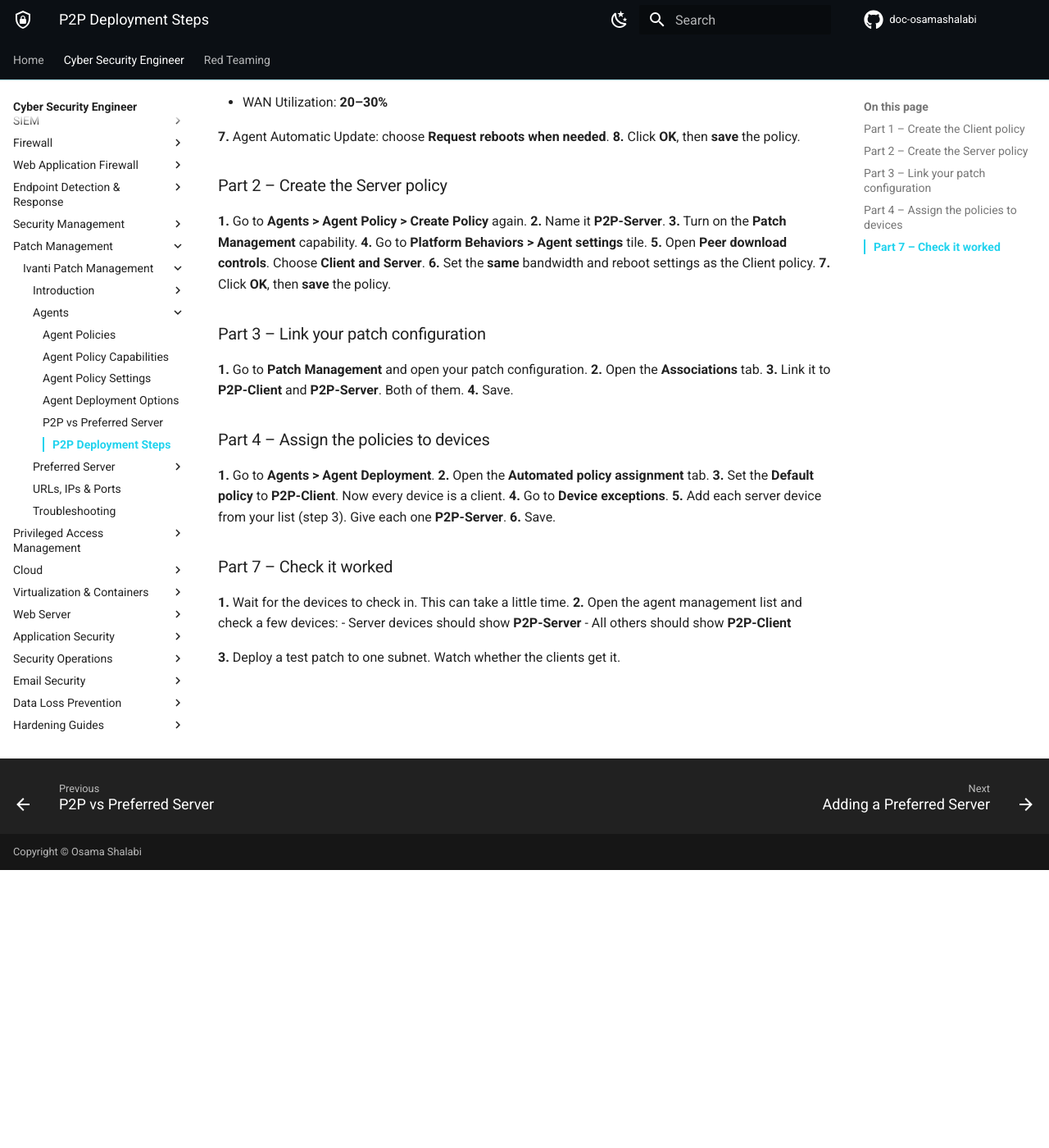
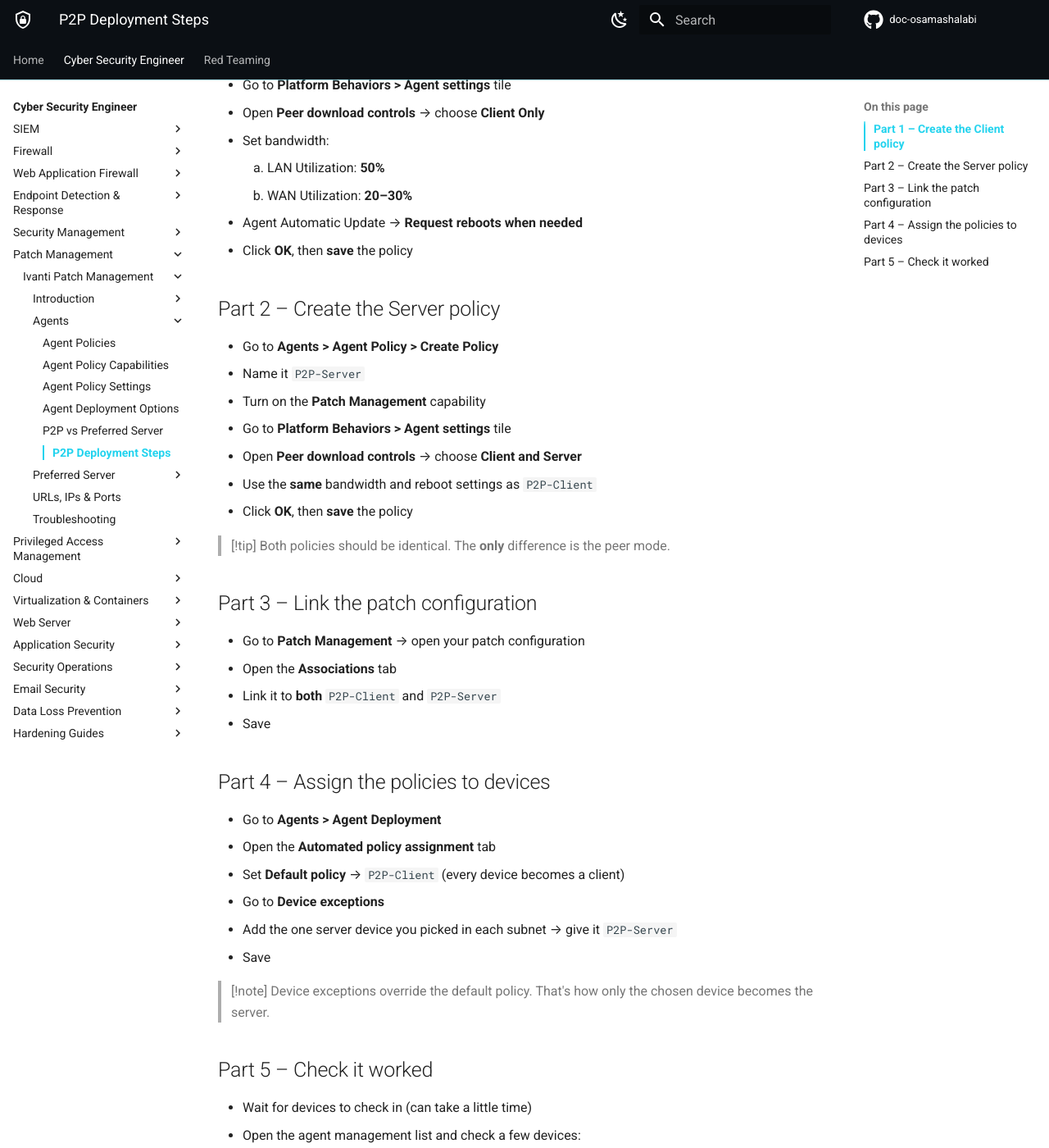
Before and after one commit to osamashalabi432-png/doc-osamashalabi, an MkDocs documentation site: the page built from docs/cyber-security-engineer/patch-management/ivanti/Agents/P2P deployment steps.md, in a window 1280 px wide and 1400 px high, scrolled down 339 px. Shown: the whole window at 82% size. Built offline with MkDocs 1.6.1 and Material for MkDocs 9.7.7, drawn with Linux system fonts in a browser that asks for light colours; comment, search, counter and statistics services are not loaded; some of the changed text lies outside the part shown.

Commit message:
vault backup: 2026-10-04 05:06:27

```diff
--- a/docs/cyber-security-engineer/patch-management/ivanti/Agents/P2P deployment steps.md
+++ b/docs/cyber-security-engineer/patch-management/ivanti/Agents/P2P deployment steps.md
@@ -1,49 +1,51 @@
-### Part 1 – Create the Client policy
+## Part 1 – Create the Client policy
 
-**1.** Go to **Agents > Agent Policy > Create Policy**.
-**2.** Name it **P2P-Client**.
-**3.** Turn on the **Patch Management** capability.
-**4.** Go to **Platform Behaviors > Agent settings** tile.
-**5.** Open **Peer download controls**. Choose **Client Only**.
-**6.** Set bandwidth:
+- Go to **Agents > Agent Policy > Create Policy**
+- Name it `P2P-Client`
+- Turn on the **Patch Management** capability
+- Go to **Platform Behaviors > Agent settings** tile
+- Open **Peer download controls** → choose **Client Only**
+- Set bandwidth:
+    1. LAN Utilization: **50%**
+    2. WAN Utilization: **20–30%**
 
-- LAN Utilization: **50%**
-- WAN Utilization: **20–30%**
+- Agent Automatic Update → **Request reboots when needed**
+- Click **OK**, then **save** the policy
 
-**7.** Agent Automatic Update: choose **Request reboots when needed**.
-**8.** Click **OK**, then **save** the policy.
+## Part 2 – Create the Server policy
 
-### Part 2 – Create the Server policy
+- Go to **Agents > Agent Policy > Create Policy**
+- Name it `P2P-Server`
+- Turn on the **Patch Management** capability
+- Go to **Platform Behaviors > Agent settings** tile
+- Open **Peer download controls** → choose **Client and Server**
+- Use the **same** bandwidth and reboot settings as `P2P-Client`
+- Click **OK**, then **save** the policy
 
-**1.** Go to **Agents > Agent Policy > Create Policy** again.
-**2.** Name it **P2P-Server**.
-**3.** Turn on the **Patch Management** capability.
-**4.** Go to **Platform Behaviors > Agent settings** tile.
-**5.** Open **Peer download controls**. Choose **Client and Server**.
-**6.** Set the **same** bandwidth and reboot settings as the Client policy.
-**7.** Click **OK**, then **save** the policy.
+> [!tip] Both policies should be identical. The **only** difference is the peer mode.
 
-### Part 3 – Link your patch configuration
+## Part 3 – Link the patch configuration
 
-**1.** Go to **Patch Management** and open your patch configuration.
-**2.** Open the **Associations** tab.
-**3.** Link it to **P2P-Client** and **P2P-Server**. Both of them.
-**4.** Save.
+- Go to **Patch Management** → open your patch configuration
+- Open the **Associations** tab
+- Link it to **both** `P2P-Client` and `P2P-Server`
+- Save
 
-### Part 4 – Assign the policies to devices
+## Part 4 – Assign the policies to devices
 
-**1.** Go to **Agents > Agent Deployment**.
-**2.** Open the **Automated policy assignment** tab.
-**3.** Set the **Default policy** to **P2P-Client**. Now every device is a client.
-**4.** Go to **Device exceptions**.
-**5.** Add each server device from your list (step 3). Give each one **P2P-Server**.
-**6.** Save.
+- Go to **Agents > Agent Deployment**
+- Open the **Automated policy assignment** tab
+- Set **Default policy** → `P2P-Client` (every device becomes a client)
+- Go to **Device exceptions**
+- Add the one server device you picked in each subnet → give it `P2P-Server`
+- Save
 
-### Part 7 – Check it worked
+> [!note] Device exceptions override the default policy. That's how only the chosen device becomes the server.
 
-**1.** Wait for the devices to check in. This can take a little time.
-**2.** Open the agent management list and check a few devices:
-- Server devices should show **P2P-Server**
-- All others should show **P2P-Client**
+## Part 5 – Check it worked
 
-**3.** Deploy a test patch to one subnet. Watch whether the clients get it.
+- Wait for devices to check in (can take a little time)
+- Open the agent management list and check a few devices:
+    1. Server devices → `P2P-Server`
+    2. All others → `P2P-Client`
+- Deploy a test patch to one subnet and watch whether the clients get it
```
